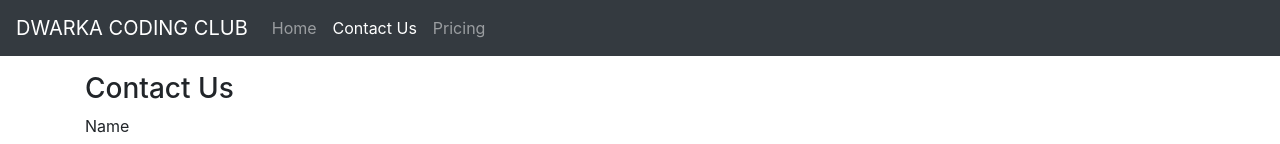
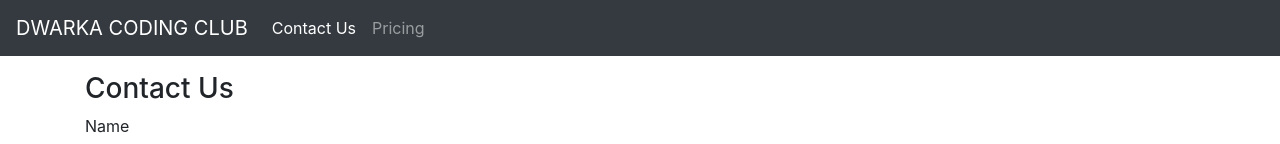
Before and after one commit to dwarkacodingclub/site, a plain HTML site: page contact.html in a window 1280 px wide. Shown: the top 144 px of the page. Drawn offline with nearby package versions, Linux system fonts and the light colour scheme.

Commit message:
removed home section from contact.html

```diff
--- a/contact.html
+++ b/contact.html
@@ -21,10 +21,6 @@
 
   <div class="collapse navbar-collapse" id="navbarSupportedContent">
     <ul class="navbar-nav mr-auto">
-
-      <li class="nav-item">
-        <a class="nav-link" href="/site/">Home <span class="sr-only">(current)</span></a>
-      </li>
 
       <li class="nav-item active">
         <a class="nav-link" href="contact.html">Contact Us <span class="sr-only">(current)</span></a>
```
